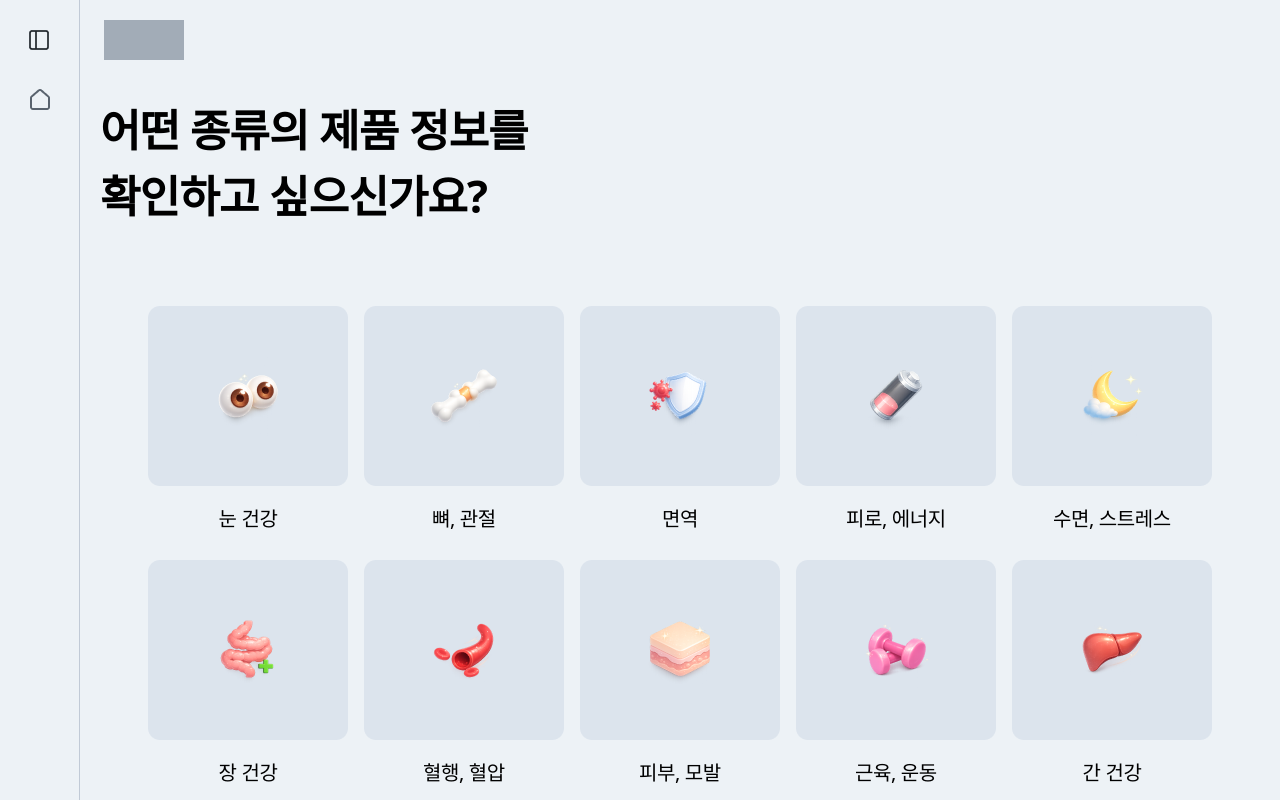
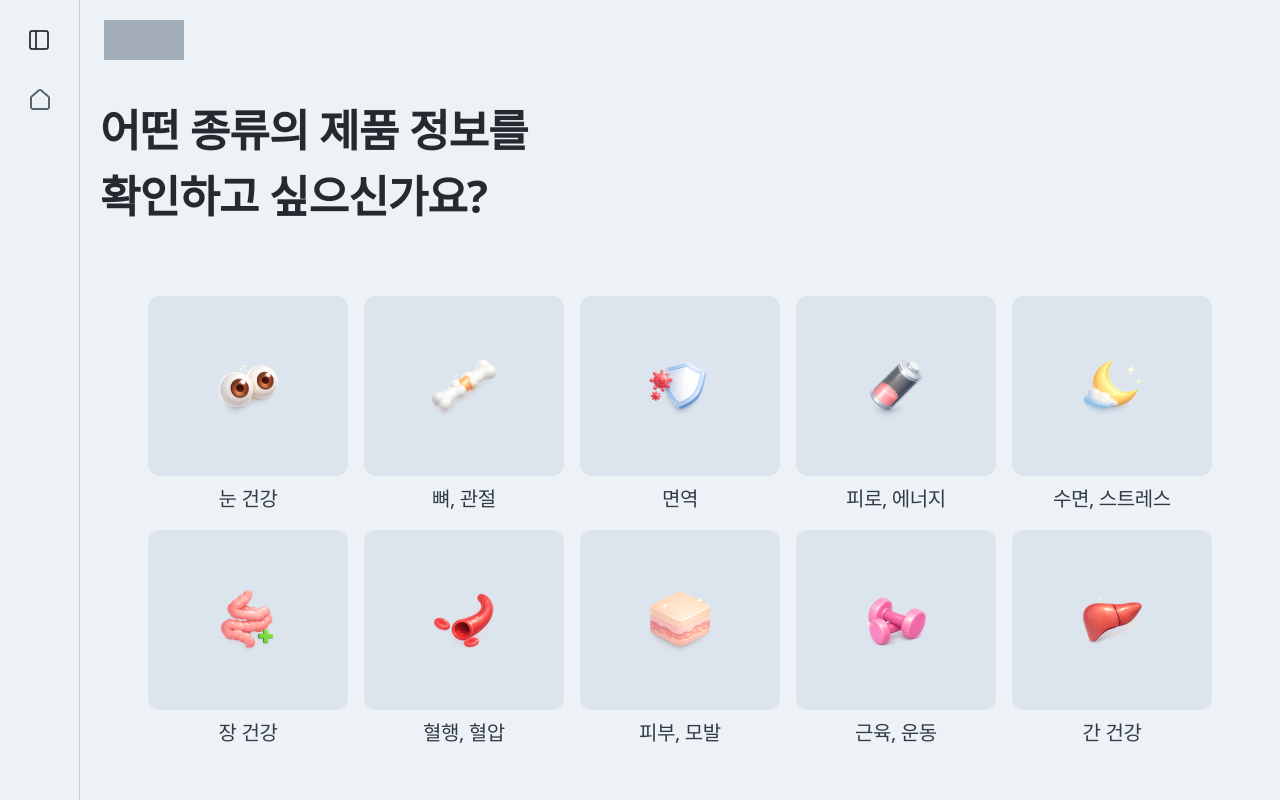
Before and after one commit to MedlyMediLog/MediLog-frontend, a Next.js app: page /category in a window 1280 px wide. Shown: the top 800 px of the page. Built offline with nearby package versions, Linux system fonts and the light colour scheme.

Commit message:
카테고리 에러

```diff
--- a/src/app/category/_components/CategoryCard.tsx
+++ b/src/app/category/_components/CategoryCard.tsx
@@ -14,64 +14,64 @@ export default function CategoryCard() {
   return (
     <>
       <div className="flex flex-col gap-[8px]">
-        <div className="relative w-full aspect-square rounded-[12px] flex items-center justify-center">
+        <div className="relative w-full aspect-[200/180] rounded-[12px] flex items-center justify-center">
           <Image src={eye} alt="" fill className="object-contain" priority />
         </div>
-        <div className="text-center typo-h4">눈 건강</div>
+        <div className="text-center typo-h4 text-gray-900">눈 건강</div>
       </div>
       <div className="flex flex-col gap-[8px]">
-        <div className="relative w-full aspect-square rounded-[12px] flex items-center justify-center">
+        <div className="relative w-full aspect-[200/180] rounded-[12px] flex items-center justify-center">
           <Image src={bone} alt="" fill className="object-contain" priority />
         </div>
-        <div className="text-center typo-h4">뼈, 관절</div>
+        <div className="text-center typo-h4 text-gray-900">뼈, 관절</div>
       </div>
       <div className="flex flex-col gap-[8px]">
-        <div className="relative w-full aspect-square rounded-[12px] flex items-center justify-center">
+        <div className="relative w-full aspect-[200/180] rounded-[12px] flex items-center justify-center">
           <Image src={immunity} alt="" fill className="object-contain" priority />
         </div>
-        <div className="text-center typo-h4">면역</div>
+        <div className="text-center typo-h4 text-gray-900">면역</div>
       </div>
       <div className="flex flex-col gap-[8px]">
-        <div className="relative w-full aspect-square rounded-[12px] flex items-center justify-center">
+        <div className="relative w-full aspect-[200/180] rounded-[12px] flex items-center justify-center">
           <Image src={energy} alt="" fill className="object-contain" priority />
         </div>
-        <div className="text-center typo-h4">피로, 에너지</div>
+        <div className="text-center typo-h4 text-gray-900">피로, 에너지</div>
       </div>
       <div className="flex flex-col gap-[8px]">
-        <div className="relative w-full aspect-square rounded-[12px] flex items-center justify-center">
+        <div className="relative w-full aspect-[200/180] rounded-[12px] flex items-center justify-center">
           <Image src={sleep} alt="" fill className="object-contain" priority />
         </div>
-        <div className="text-center typo-h4">수면, 스트레스</div>
+        <div className="text-center typo-h4 text-gray-900">수면, 스트레스</div>
       </div>
       <div className="flex flex-col gap-[8px]">
-        <div className="relative w-full aspect-square rounded-[12px] flex items-center justify-center">
+        <div className="relative w-full aspect-[200/180] rounded-[12px] flex items-center justify-center">
           <Image src={intestine} alt="" fill className="object-contain" priority />
         </div>
-        <div className="text-center typo-h4">장 건강</div>
+        <div className="text-center typo-h4 text-gray-900">장 건강</div>
       </div>
       <div className="flex flex-col gap-[8px]">
-        <div className="relative w-full aspect-square rounded-[12px] flex items-center justify-center">
+        <div className="relative w-full aspect-[200/180] rounded-[12px] flex items-center justify-center">
           <Image src={blood} alt="" fill className="object-contain" priority />
         </div>
-        <div className="text-center typo-h4">혈행, 혈압</div>
+        <div className="text-center typo-h4 text-gray-900">혈행, 혈압</div>
       </div>
       <div className="flex flex-col gap-[8px]">
-        <div className="relative w-full aspect-square rounded-[12px] flex items-center justify-center">
+        <div className="relative w-full aspect-[200/180] rounded-[12px] flex items-center justify-center">
           <Image src={skin} alt="" fill className="object-contain" priority />
         </div>
-        <div className="text-center typo-h4">피부, 모발</div>
+        <div className="text-center typo-h4 text-gray-900">피부, 모발</div>
       </div>
       <div className="flex flex-col gap-[8px]">
-        <div className="relative w-full aspect-square rounded-[12px] flex items-center justify-center">
+        <div className="relative w-full aspect-[200/180] rounded-[12px] flex items-center justify-center">
           <Image src={muscle} alt="" fill className="object-contain" priority />
         </div>
-        <div className="text-center typo-h4">근육, 운동</div>
+        <div className="text-center typo-h4 text-gray-900">근육, 운동</div>
       </div>
       <div className="flex flex-col gap-[8px]">
-        <div className="relative w-full aspect-square rounded-[12px] flex items-center justify-center">
+        <div className="relative w-full aspect-[200/180] rounded-[12px] flex items-center justify-center">
           <Image src={liver} alt="" fill className="object-contain" priority />
         </div>
-        <div className="text-center typo-h4">간 건강</div>
+        <div className="text-center typo-h4 text-gray-900">간 건강</div>
       </div>
     </>
   )
--- a/src/app/category/_components/CategoryGrid.tsx
+++ b/src/app/category/_components/CategoryGrid.tsx
@@ -4,7 +4,7 @@ export default function CategoryGrid() {
   return (
     <div
       className="grid grid-cols-[repeat(auto-fill,160px)] gap-[16px] justify-center
-                        min-[740px]:grid-cols-[repeat(auto-fill,200px)]"
+                        min-[740px]:grid-cols-[repeat(auto-fill,minmax(180px,200px))]"
     >
       <CategoryCard />
     </div>
--- a/src/app/category/error.tsx
+++ /dev/null
@@ -1,38 +0,0 @@
-'use client'
-
-import Button from '../_components/common/Button'
-import error from '@/assets/error.png'
-import Image from 'next/image'
-import CategoryHeader from './_components/CategoryHeader'
-export default function Page() {
-  return (
-    <>
-      <div className="flex min-h-screen">
-        <div className="flex-1 bg-[#EDF2F6]">
-          <CategoryHeader />
-          <div className="w-full">
-            <div className="w-full max-w-[1300px] mx-auto px-[20px] py-[17px] flex items-center">
-              <div className="typo-d2 whitespace-pre-line">
-                {'어떤 종류의 제품 정보를 \n확인하고 싶으신가요?'}
-              </div>
-            </div>
-            <div className="w-full flex justify-center">
-              <div className="w-full flex flex-col items-center justify-center py-[60px] gap-[24px] max-w-[295px] rounded-[12px]">
-                <div className="typo-d1 text-[#C1CAD6]">5XX errors</div>
-                <span className="relative w-[120px] h-[120px]">
-                  <Image src={error} alt="" fill className="object-contain" priority />
-                </span>
-                <div className="typo-b1 whitespace-pre-line text-center">
-                  {'카테고리 정보를 불러올 수 없어요.\n 잠시 후 다시 시도해주세요.'}
-                </div>
-                <Button variant="primary" shape="rounded">
-                  다시 시도하기
-                </Button>
-              </div>
-            </div>
-          </div>
-        </div>
-      </div>
-    </>
-  )
-}
--- /dev/null
+++ b/src/app/category/error/page.tsx
@@ -0,0 +1,43 @@
+'use client'
+
+import Button from '@/app/_components/common/Button'
+import error from '@/assets/error.png'
+import Image from 'next/image'
+import CategoryHeader from '../_components/CategoryHeader'
+export default function Page() {
+  return (
+    <>
+      <div className="flex flex-col bg-gray-100 relative">
+        <CategoryHeader />
+        <div className="w-full">
+          <div className="w-full max-w-[1300px] mx-auto px-[20px] py-[17px] gap-[10px] flex items-center">
+            <div className="typo-d2 text-fg-basic-accent whitespace-pre-line">
+              {'어떤 종류의 제품 정보를 \n확인하고 싶으신가요?'}
+            </div>
+          </div>
+          <div className="w-full flex justify-center min-h-[745px]">
+            <div className="w-full flex flex-col items-center py-[60px] gap-[24px] max-w-[295px] rounded-[12px]">
+              {/* 에러 묶음 */}
+              <div className="flex flex-col items-center gap-[4px]">
+                <div className="typo-d1 text-gray-300">5XX errors</div>
+
+                <span className="relative w-[150px] h-[150px]">
+                  <Image src={error} alt="" fill className="object-contain" priority />
+                </span>
+
+                <div className="typo-b1 text-fg-basic-accent whitespace-pre-line text-center">
+                  {'카테고리 정보를 불러올 수 없어요.\n잠시 후 다시 시도해주세요.'}
+                </div>
+              </div>
+
+              {/* 버튼 */}
+              <Button variant="primary" shape="rounded">
+                다시 시도하기
+              </Button>
+            </div>
+          </div>
+        </div>
+      </div>
+    </>
+  )
+}
--- a/src/app/category/page.tsx
+++ b/src/app/category/page.tsx
@@ -10,11 +10,11 @@ export default function Page() {
         <CategoryHeader />
         <div className="w-full">
           <div className="w-full max-w-[1300px] mx-auto px-[20px] py-[17px] flex items-center">
-            <div className="typo-d2 whitespace-pre-line">
+            <div className="typo-d2 text-fg-basic-accent whitespace-pre-line">
               {'어떤 종류의 제품 정보를 \n확인하고 싶으신가요?'}
             </div>
           </div>
-          <div className="w-full max-w-[1300px] mx-auto px-[20px] pt-[30px] pb-[90px] desktop:min-h-[745px]">
+          <div className="w-full max-w-[1300px] mx-auto pt-[30px] pb-[90px] desktop:min-h-[745px]">
             <div className="w-full max-w-[1260px] mx-auto p-[20px]">
               <CategoryGrid />
             </div>
```
